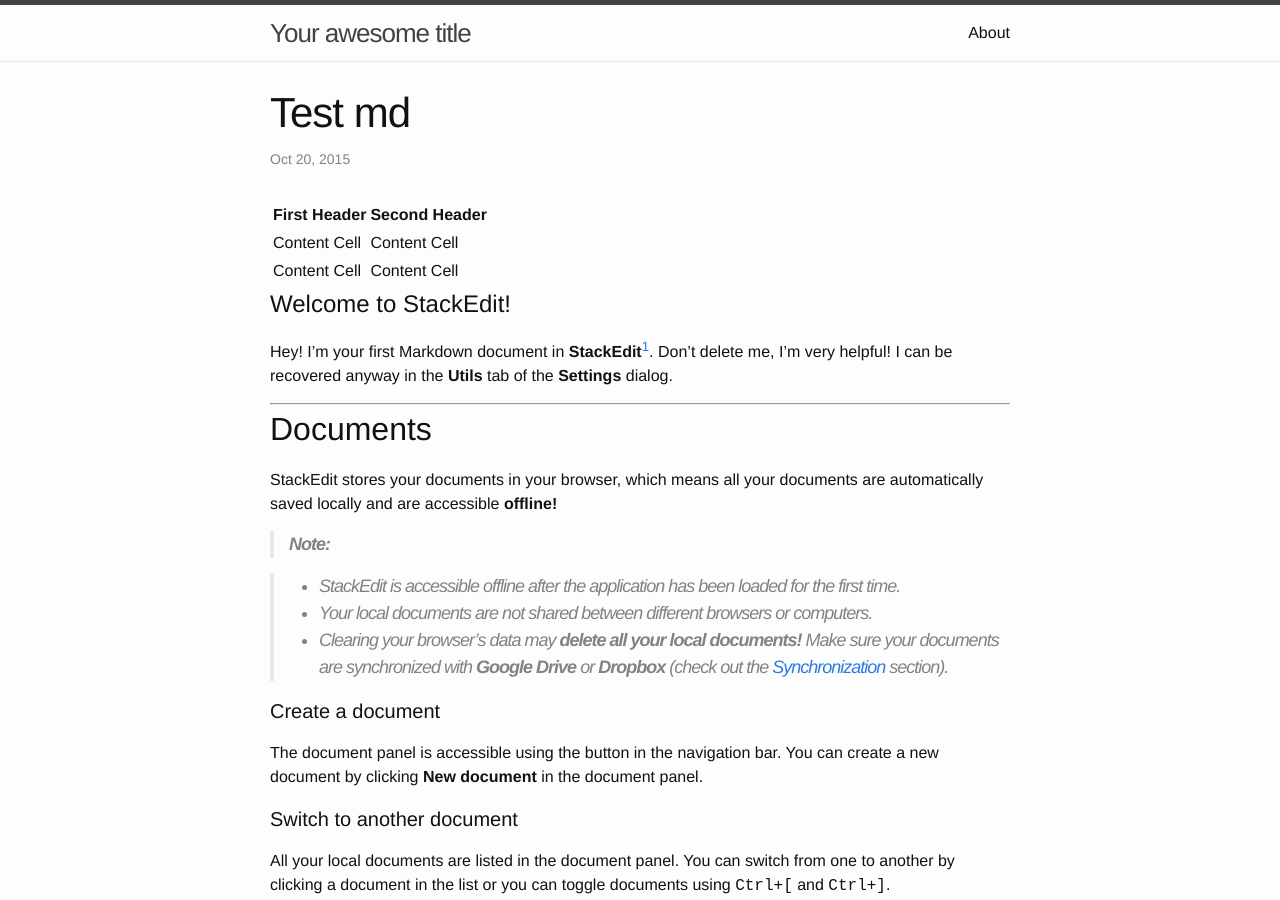
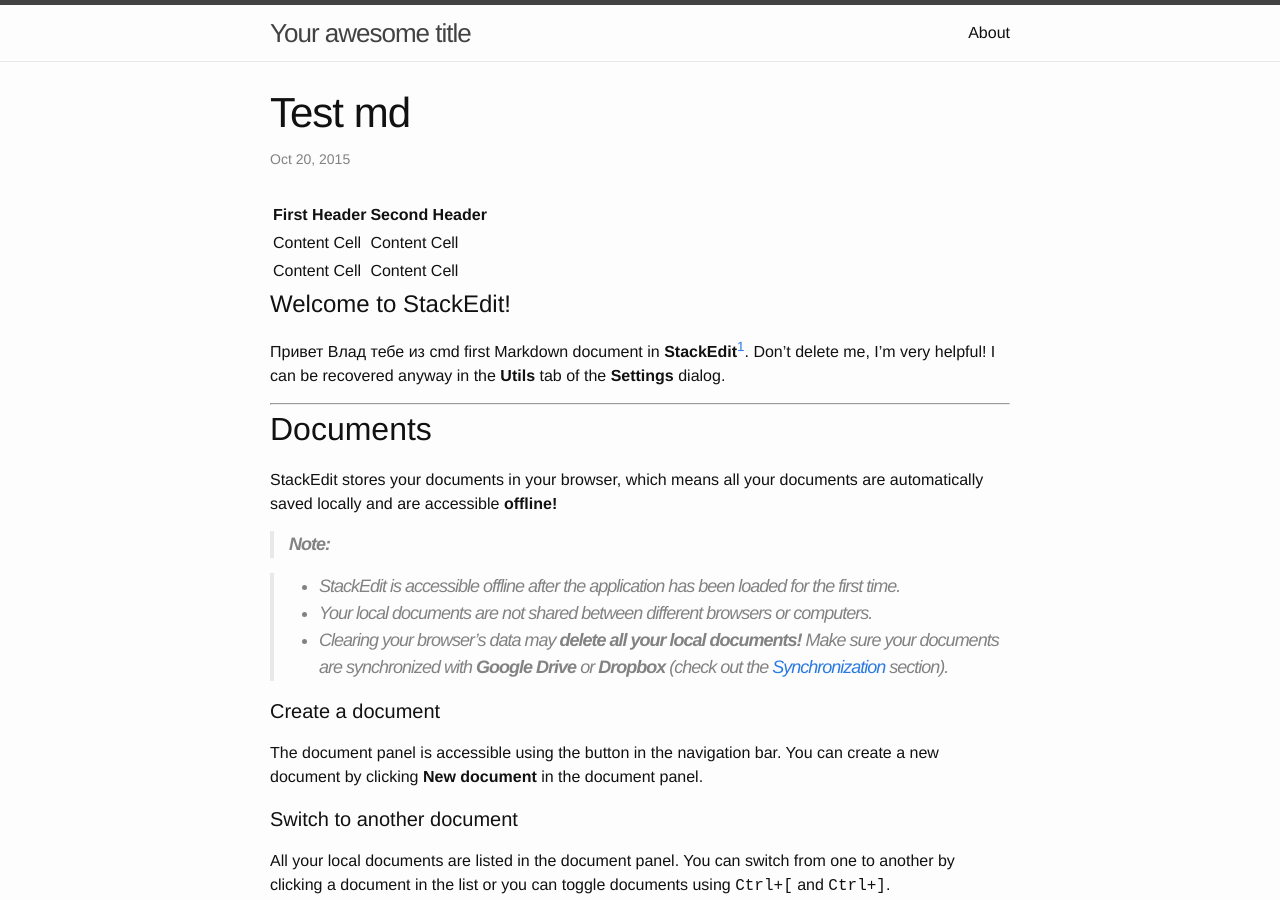
Before and after one commit to FaionWeb/blog, a Jekyll site: the page built from _posts/2015-10-20-test.md, in a window 1280 px wide and 900 px high. Built offline with Jekyll 4.4.1, drawn with Linux system fonts in a browser that asks for light colours; comment, search, counter and statistics services are not loaded.

Commit message:
exchange post

```diff
--- a/_posts/2015-10-20-test.md
+++ b/_posts/2015-10-20-test.md
@@ -13,7 +13,7 @@ Welcome to StackEdit!
 ===================
 
 
-Hey! I'm your first Markdown document in **StackEdit**[^stackedit]. Don't delete me, I'm very helpful! I can be recovered anyway in the **Utils** tab of the <i class="icon-cog"></i> **Settings** dialog.
+Привет Влад тебе из cmd  first Markdown document in **StackEdit**[^stackedit]. Don't delete me, I'm very helpful! I can be recovered anyway in the **Utils** tab of the <i class="icon-cog"></i> **Settings** dialog.
 
 ----------
 
```
